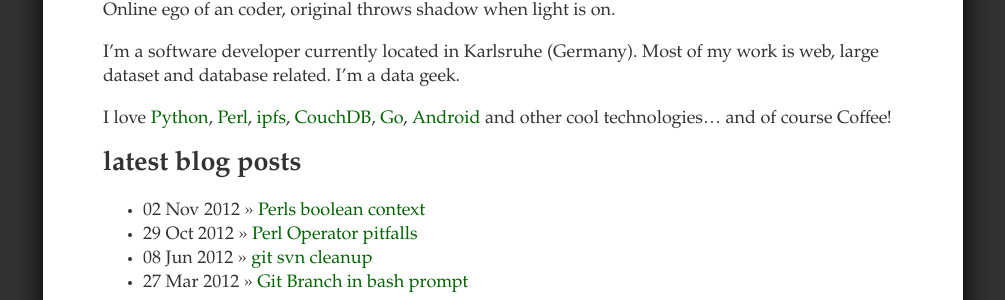
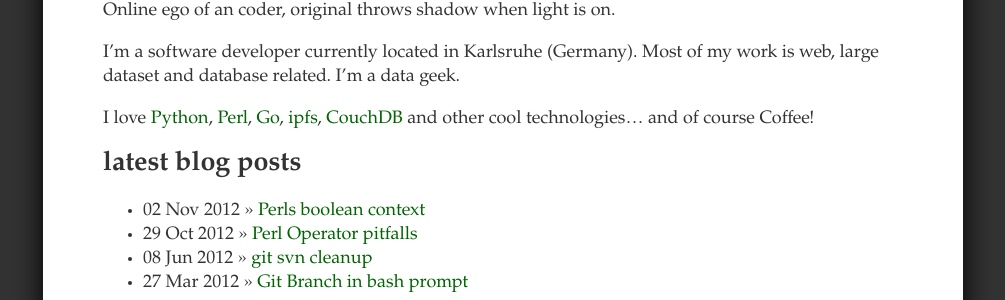
Before and after one commit to toke/toke.de, a Jekyll site: the page built from index.markdown, in a window 1280 px wide. Shown: the part 276-576 px from the top of the page, without its empty margins (137-1142 px from the left). Built offline with Jekyll 4.4.1, drawn with Linux system fonts in a browser that asks for light colours.

Commit message:
Reordering of loved tech and removed Android

```diff
--- a/index.markdown
+++ b/index.markdown
@@ -11,8 +11,8 @@ I'm a software developer currently located in Karlsruhe (Germany).
 Most of my work is web, large dataset and database related.
 I'm a data geek.
 
-I love [Python](http://www.python.org), [Perl](/perl/),
-[ipfs](https://ipfs.io/), [CouchDB](http://couchdb.apache.org), [Go](http://golang.org), [Android](http://www.android.com)
+I love [Python](http://www.python.org), [Perl](/perl/), [Go](http://golang.org),
+[ipfs](https://ipfs.io/), [CouchDB](http://couchdb.apache.org)
 and other cool technologies… and of course Coffee!
 
 ## latest blog posts
```
